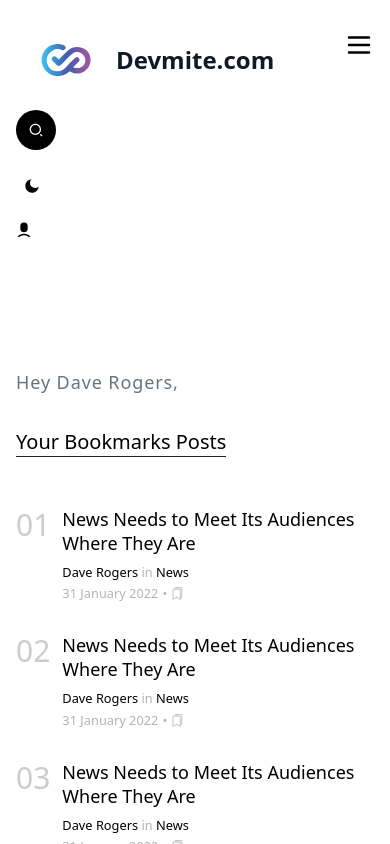
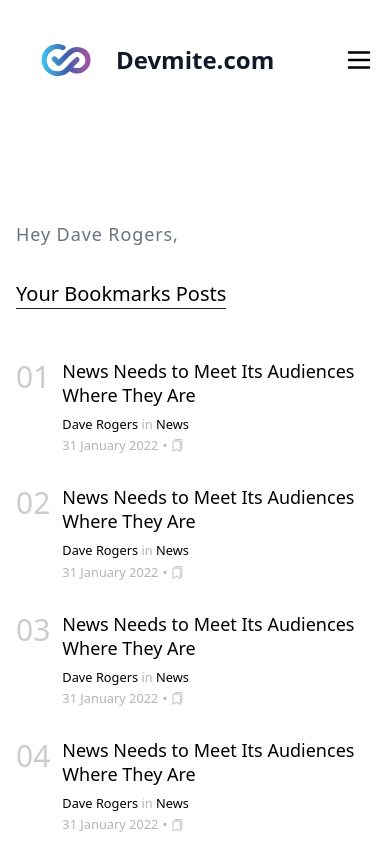
Before and after one commit to HelloTanvir/devmite-blog-nextjs, a Next.js app: page /profile in a window 390 px wide. Built offline with nearby package versions, Linux system fonts and the light colour scheme.

Commit message:
header styling fixed

```diff
--- a/src/components/Header.tsx
+++ b/src/components/Header.tsx
@@ -22,13 +22,13 @@ const headerNavLinks = [
 function Header() {
     return (
         <>
-            <div className="container flex justify-between lg:block">
+            <div className="container flex items-center justify-between lg:block">
                 <header className="flex flex-col gap-5 lg:flex-row lg:items-center py-[30px]">
                     {/* left */}
                     <div className="flex-1">
                         {/* logo */}
                         <Link href="/" aria-label="Devmite.com">
-                            <div className="flex  items-center cursor-pointer">
+                            <div className="flex items-center cursor-pointer max-w-max">
                                 <Logo />
 
                                 <div className="text-2xl font-semibold text-gray-900 dark:text-gray-200 hover:text-[#649130] duration-200">
@@ -38,10 +38,12 @@ function Header() {
                         </Link>
                     </div>
 
+                    {/* search bar */}
+                    <div className="hidden lg:block">
+                        <SearchBar />
+                    </div>
+
                     {/* social-links */}
-                    {/* search bar */}
-                    <SearchBar />
-
                     <div className="items-center hidden gap-8 lg:flex">
                         <RiFacebookFill className="scale-[1.11] cursor-pointer hover:opacity-60 transition-opacity duration-200" />
                         <RiTwitterFill className="scale-[1.11] cursor-pointer hover:opacity-60 transition-opacity duration-200" />
@@ -49,14 +51,17 @@ function Header() {
                     </div>
 
                     {/* ulits wrapper */}
-                    <div className="flex items-center">
+                    <div className="items-center hidden lg:flex">
                         {/* theme switch */}
                         <ThemeSwitch />
                     </div>
 
-                    <Link href="/profile">
-                        <RiUser6Fill className="scale-[1.11] cursor-pointer hover:opacity-60 transition-opacity duration-200" />
-                    </Link>
+                    {/* profile button */}
+                    <div className="hidden lg:block">
+                        <Link href="/profile">
+                            <RiUser6Fill className="scale-[1.11] cursor-pointer hover:opacity-60 transition-opacity duration-200" />
+                        </Link>
+                    </div>
                 </header>
 
                 {/* menu/tab small device */}
@@ -88,8 +93,6 @@ function Header() {
                                 register
                             </span>
                         </Link>
-
-                        {/* profile button will be visible if user is logged in */}
                     </div>
                 </nav>
             </div>
--- a/src/components/NavMobile.tsx
+++ b/src/components/NavMobile.tsx
@@ -1,8 +1,10 @@
 import Link from 'next/link';
 import React, { useState } from 'react';
-import { BiUserCircle } from 'react-icons/bi';
 import { HiOutlineMenu } from 'react-icons/hi';
 import { MdOutlineClose } from 'react-icons/md';
+import { RiUser6Fill } from 'react-icons/ri';
+import SearchBar from './SearchBar';
+import ThemeSwitch from './ThemeSwitch';
 
 interface Props {
     headerNavLinks: {
@@ -18,7 +20,7 @@ const NavMobile = ({ headerNavLinks }: Props) => {
         <>
             <button
                 type="button"
-                className="cursor-pointer lg:hidden h-[30px] py-[30px]"
+                className="cursor-pointer lg:hidden h-[30px]"
                 onClick={() => setOpen(true)}
             >
                 <HiOutlineMenu className="text-3xl duration-150 hover:text-gray-600" />
@@ -46,6 +48,20 @@ const NavMobile = ({ headerNavLinks }: Props) => {
                         </Link>
                     ))}
 
+                    {/* utils */}
+                    <div className="flex items-center">
+                        {/* search field */}
+                        <SearchBar isMobile />
+
+                        {/* theme changer */}
+                        <ThemeSwitch />
+
+                        {/* profile button */}
+                        <Link href="/profile">
+                            <RiUser6Fill className="scale-[1.11] cursor-pointer hover:opacity-60 transition-opacity duration-200" />
+                        </Link>
+                    </div>
+
                     {/* auth buttons */}
                     <div className="flex gap-4">
                         <Link href="/login">
@@ -57,14 +73,6 @@ const NavMobile = ({ headerNavLinks }: Props) => {
                         <Link href="/register">
                             <span className="px-4 py-[6px] text-sm tracking-wide duration-200 border border-[#8bc34a] rounded-lg cursor-pointer hover:border-gray-700 hover:text-gray-700 dark:hover:text-gray-300 dark:hover:border-gray-500">
                                 register
-                            </span>
-                        </Link>
-
-                        {/* profile button will be visible if user is logged in */}
-                        <Link href="/profile">
-                            <span className="flex items-center gap-1 text-sm cursor-pointer hover:text-[#8bc34a] duration-200">
-                                profile
-                                <BiUserCircle className="text-base" />
                             </span>
                         </Link>
                     </div>
--- a/src/components/SearchBar.tsx
+++ b/src/components/SearchBar.tsx
@@ -1,7 +1,11 @@
 import { FormEvent, useState } from 'react';
 import { RiSearch2Line } from 'react-icons/ri';
 
-const SearchBox = () => {
+interface Props {
+    isMobile?: boolean;
+}
+
+const SearchBar = ({ isMobile }: Props) => {
     const [open, setOpen] = useState(false);
     const [text, setText] = useState('');
 
@@ -13,7 +17,7 @@ const SearchBox = () => {
     return (
         <form
             className={`flex items-center gap-[10px] h-10 relative ${
-                open ? 'w-[255px]' : 'w-10'
+                open ? `${isMobile ? 'w-[180px]' : 'w-[255px]'}` : 'w-10'
             } justify-end`}
             style={{
                 transition: 'width 0.3s',
@@ -21,9 +25,9 @@ const SearchBox = () => {
             onSubmit={handleSearch}
         >
             <div
-                className={`h-full rounded-[50px] absolute right-0 dark:bg-[#1c1b22] bg-black ${
-                    open ? 'w-full pl-[15px] pr-10 opacity-100' : 'w-0 opacity-0'
-                }`}
+                className={`h-full rounded-[50px] absolute right-0 ${
+                    isMobile ? 'dark:bg-[#29282e]' : 'dark:bg-[#1c1b22]'
+                } bg-black ${open ? 'w-full pl-[15px] pr-10 opacity-100' : 'w-0 opacity-0'}`}
                 style={{
                     transition: 'width 0.6s cubic-bezier(0,1.22,.66,1.39),border-radius 0.6s',
                 }}
@@ -40,7 +44,9 @@ const SearchBox = () => {
             <button
                 type="button"
                 onClick={() => setOpen((prev) => !prev)}
-                className="h-full rounded-full flex justify-center items-center w-10 hover:bg-[#8bc34a] bg-black text-white duration-200 dark:bg-[#1c1b22] dark:hover:bg-[#8bc34a]"
+                className={`h-full rounded-full flex justify-center items-center w-10 hover:bg-[#8bc34a] bg-black text-white duration-200 ${
+                    isMobile ? 'dark:bg-[#29282e]' : 'dark:bg-[#1c1b22]'
+                } dark:hover:bg-[#8bc34a]`}
             >
                 <RiSearch2Line className="scale-95" />
             </button>
@@ -48,4 +54,4 @@ const SearchBox = () => {
     );
 };
 
-export default SearchBox;
+export default SearchBar;
```
